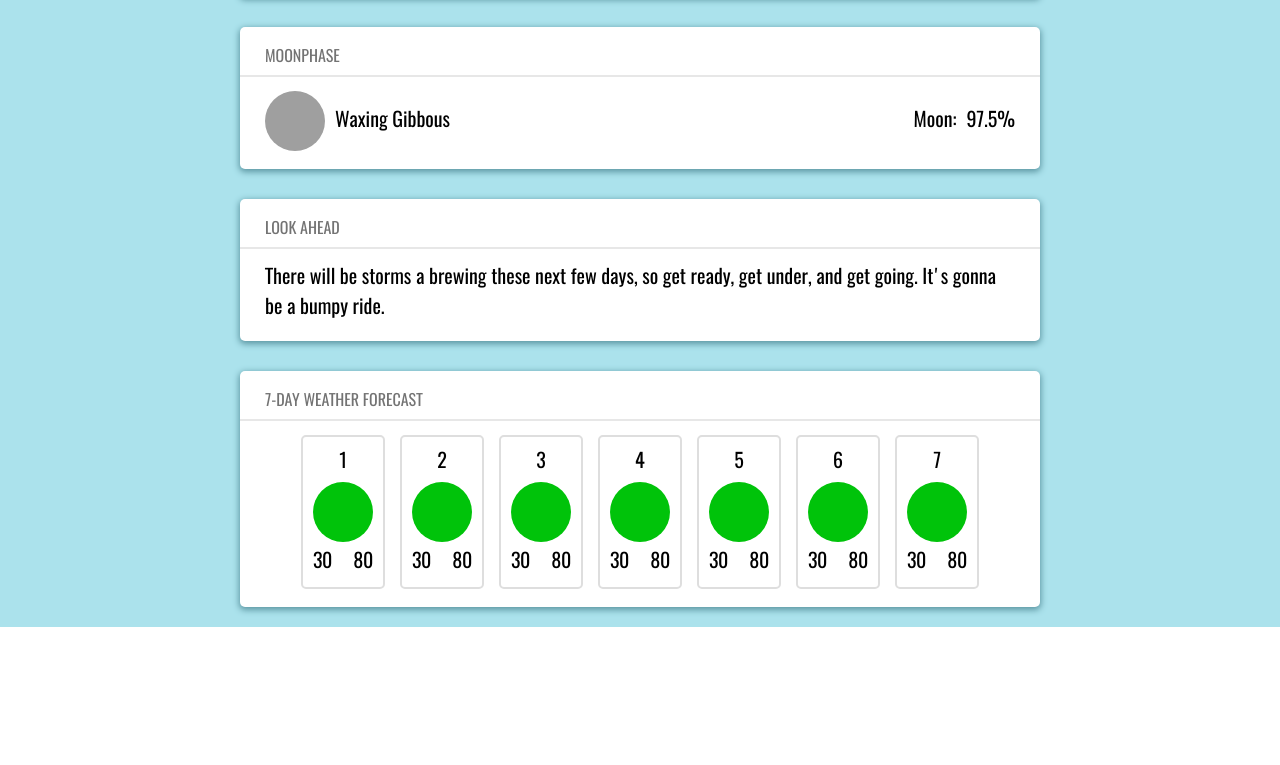
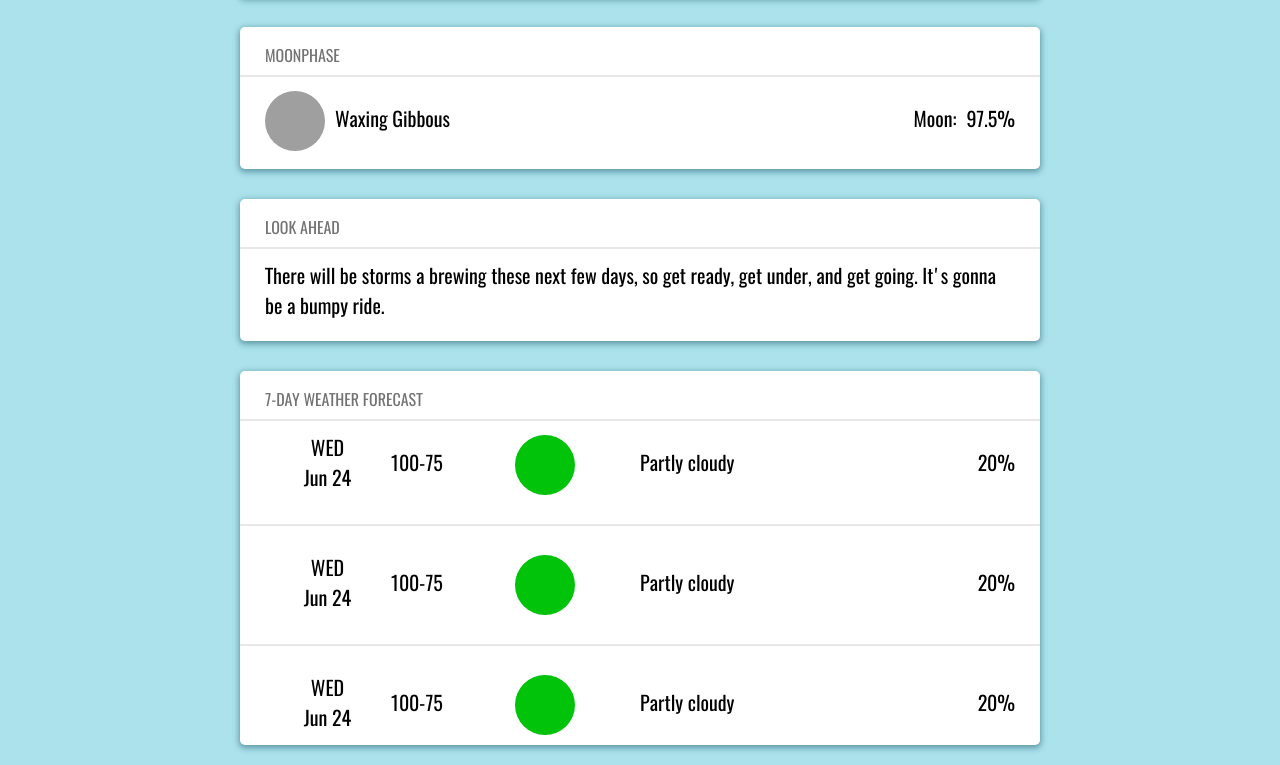
Before and after one commit to tylersemel/simple-weather-app, a website built with webpack: page src/template.html in a window 1280 px wide. Shown: the part 671-1436 px from the top of the page. Before the commit the page ends 1298 px from the top, so only its background shows below. Built offline with nearby package versions, Linux system fonts and the light colour scheme.

Commit message:
Change styling for forecast card

```diff
--- a/src/styles.css
+++ b/src/styles.css
@@ -591,18 +591,18 @@ input[type="text"] {
   /* align-items: center; */
 }
 
+.card.forecast .card-body {
+  padding: 0;
+}
+
 .card.forecast .card-body .day {
-  padding: 10px;
-  /* height: 100%; */
-  border: 2px solid rgb(222, 222, 222);
-  /* background-color: rgb(245, 245, 245); */
-  border-radius: var(--card-border-radius);
+  padding: 10px 25px;
 
-  display: flex;
-  flex-direction: column;
+  display: grid;
+  grid-template-columns: 1fr 1fr 1fr 2fr 1fr;
+  width: 100%;
+  align-items: center;
   justify-content: space-between;
-  gap: 5px;
-  align-items: center;
 }
 
 .card.forecast .card-body .day .icon {
@@ -612,12 +612,32 @@ input[type="text"] {
   border-radius: 50%;
 }
 
-.card.forecast .card-body .day .hi-lo {
+.card.forecast .card-body .day .precipitation {
+  text-align: right;
+}
+
+.card.forecast .card-body hr {
+  display: block;
+  height: 1px;
+  border: 0;
+  border-top: 2px solid #e7e7e7;
+  margin: 0.2em 0;
+  padding: 0;
   width: 100%;
+}
+
+.card.forecast .card-body .day .date {
+  display: flex;
+  flex-direction: column;
+  justify-content: space-between;
+  align-items: center;
+}
+
+.card-forecast span {
+  display: block;
+}
+
+.card.forecast .card-body .day .hi-lo-temp {
   display: flex;
   flex-direction: row;
-  gap: 5px;
-  justify-content: space-between;
-  align-items: center;
-  /* font-size: var(--secondary-text-font-size); */
 }
--- a/src/template.html
+++ b/src/template.html
@@ -167,64 +167,50 @@
             </div>
             <hr />
             <div class="card-body">
-              <!-- <div class="week-container"> -->
-              <div class="day" data-day-idx="0">
-                <div class="date">1</div>
+              <div class="day">
+                <div class="date">
+                  <span class="week-day">WED</span>
+                  <span class="month-day">Jun 24</span>
+                </div>
+                <div class="hi-lo-temp">
+                  <span class="hi">100</span>
+                  <div class="space">-</div>
+                  <span class="lo">75</span>
+                </div>
                 <div class="icon"></div>
-                <div class="hi-lo">
-                  <div class="lo">30</div>
-                  <div class="hi">80</div>
+                <div class="description">Partly cloudy</div>
+                <div class="precipitation">20%</div>
+              </div>
+              <hr />
+              <div class="day">
+                <div class="date">
+                  <span class="week-day">WED</span>
+                  <span class="month-day">Jun 24</span>
                 </div>
+                <div class="hi-lo-temp">
+                  <span class="hi">100</span>
+                  <div class="space">-</div>
+                  <span class="lo">75</span>
+                </div>
+                <div class="icon"></div>
+                <div class="description">Partly cloudy</div>
+                <div class="precipitation">20%</div>
               </div>
-              <div class="day" data-day-idx="0">
-                <div class="date">2</div>
+              <hr />
+              <div class="day">
+                <div class="date">
+                  <span class="week-day">WED</span>
+                  <span class="month-day">Jun 24</span>
+                </div>
+                <div class="hi-lo-temp">
+                  <span class="hi">100</span>
+                  <div class="space">-</div>
+                  <span class="lo">75</span>
+                </div>
                 <div class="icon"></div>
-                <div class="hi-lo">
-                  <div class="lo">30</div>
-                  <div class="hi">80</div>
-                </div>
+                <div class="description">Partly cloudy</div>
+                <div class="precipitation">20%</div>
               </div>
-              <div class="day" data-day-idx="0">
-                <div class="date">3</div>
-                <div class="icon"></div>
-                <div class="hi-lo">
-                  <div class="lo">30</div>
-                  <div class="hi">80</div>
-                </div>
-              </div>
-              <div class="day" data-day-idx="0">
-                <div class="date">4</div>
-                <div class="icon"></div>
-                <div class="hi-lo">
-                  <div class="lo">30</div>
-                  <div class="hi">80</div>
-                </div>
-              </div>
-              <div class="day" data-day-idx="0">
-                <div class="date">5</div>
-                <div class="icon"></div>
-                <div class="hi-lo">
-                  <div class="lo">30</div>
-                  <div class="hi">80</div>
-                </div>
-              </div>
-              <div class="day" data-day-idx="0">
-                <div class="date">6</div>
-                <div class="icon"></div>
-                <div class="hi-lo">
-                  <div class="lo">30</div>
-                  <div class="hi">80</div>
-                </div>
-              </div>
-              <div class="day" data-day-idx="0">
-                <div class="date">7</div>
-                <div class="icon"></div>
-                <div class="hi-lo">
-                  <div class="lo">30</div>
-                  <div class="hi">80</div>
-                </div>
-              </div>
-              <!-- </div> -->
             </div>
           </div>
         </main>
```
